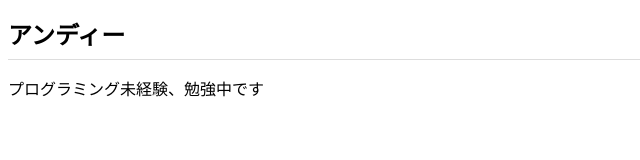
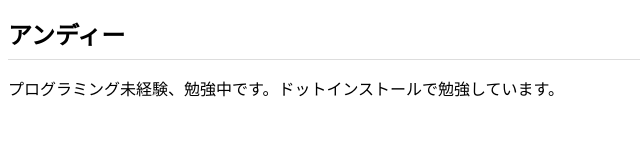
Before and after one commit to andy-gandhi/andy-gandhi.github.io, a plain HTML site: page index.html in a window 1280 px wide. Shown: the whole page, without its empty margins (0-640 px from the left). Drawn offline with Linux system fonts and the light colour scheme; files that its build step writes are made by us from their sources.

Commit message:
Add files via upload

```diff
--- a/index.html
+++ b/index.html
@@ -8,6 +8,6 @@
   </head>
   <body>
     <h1>アンディー</h1>
-    <p>プログラミング未経験、勉強中です</p>
+    <p>プログラミング未経験、勉強中です。ドットインストールで勉強しています。</p>
   </body>
 </html>
```
